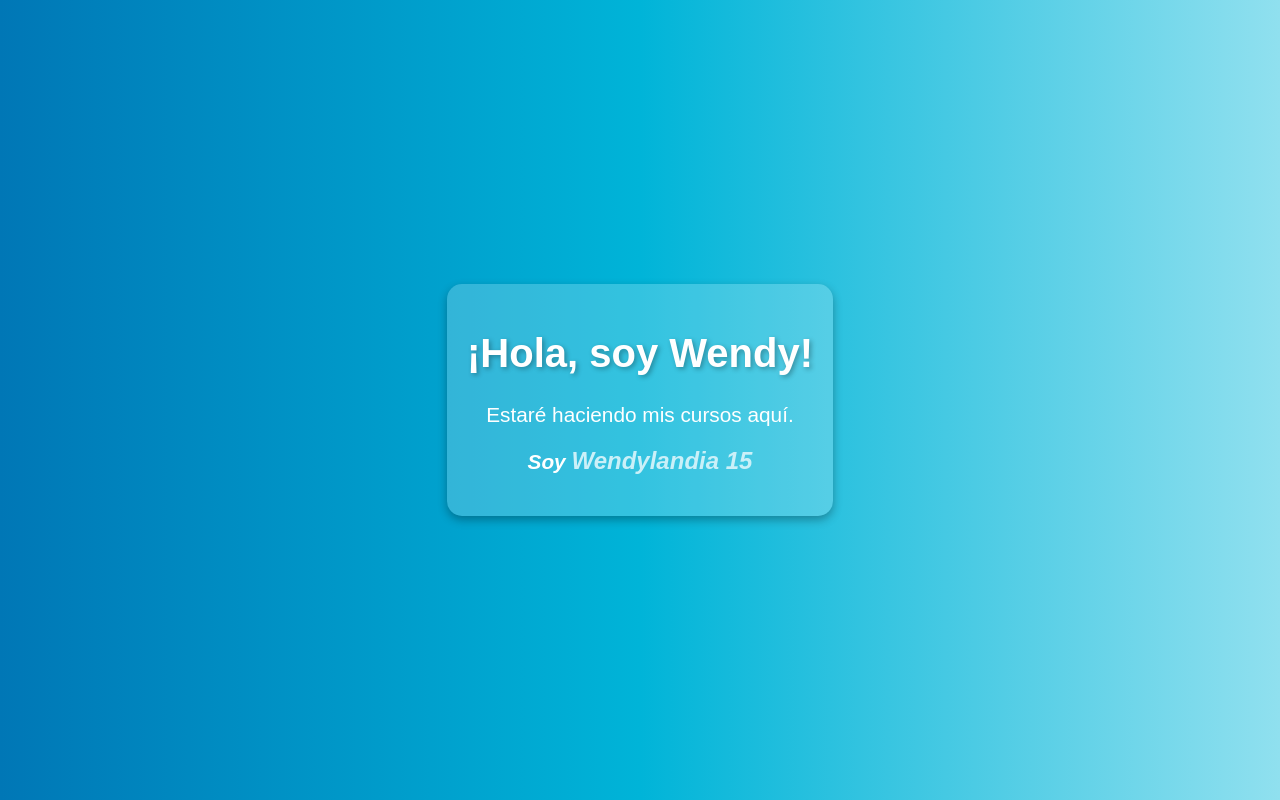
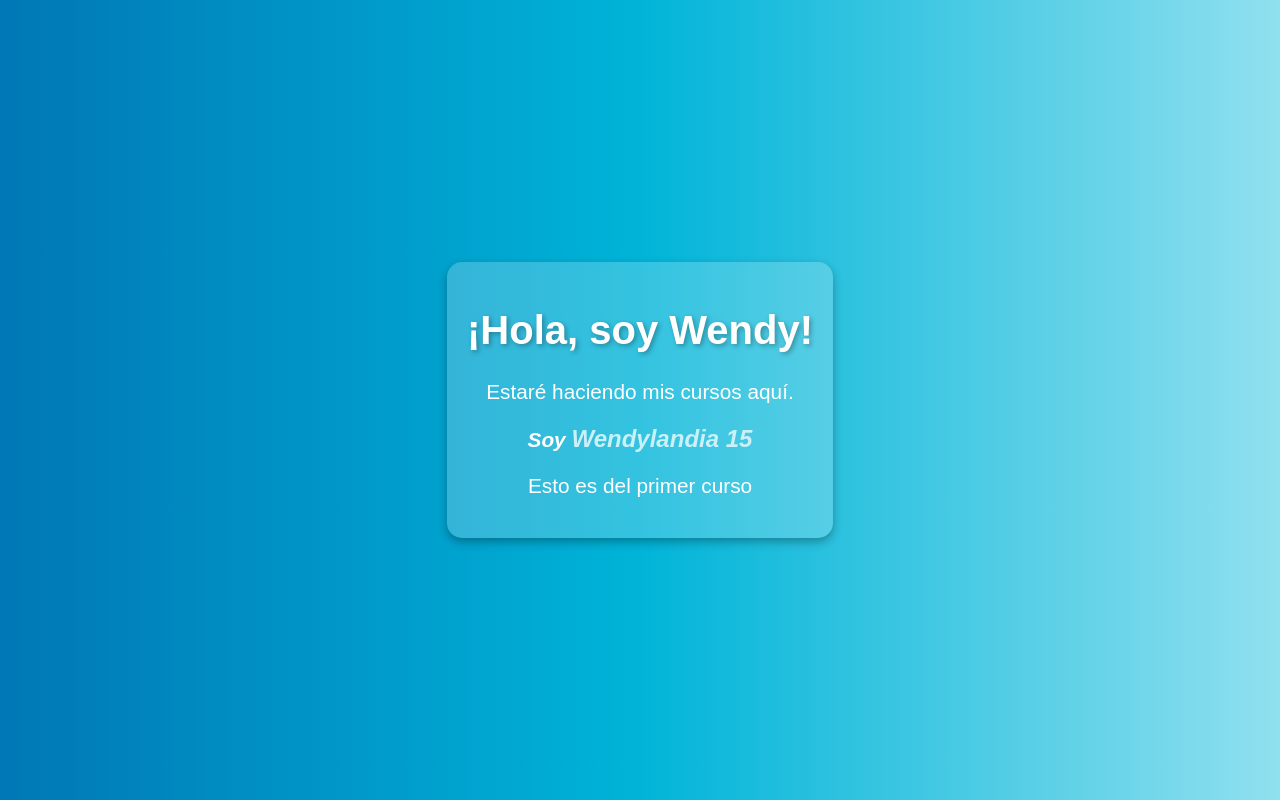
Before and after one commit to Wendylandia15/TallerGitHub2025, a plain HTML site: page Index.html in a window 1280 px wide. Drawn offline with Linux system fonts and the light colour scheme.

```diff
--- a/Index.html
+++ b/Index.html
@@ -11,6 +11,7 @@
         <h1>¡Hola, soy Wendy!</h1>
         <p>Estaré haciendo mis cursos aquí.</p>
         <p class="signature">Soy <span>Wendylandia 15</span></p>
+        <p>Esto es del primer curso</p>
     </div>
 </body>
 </html>
```
